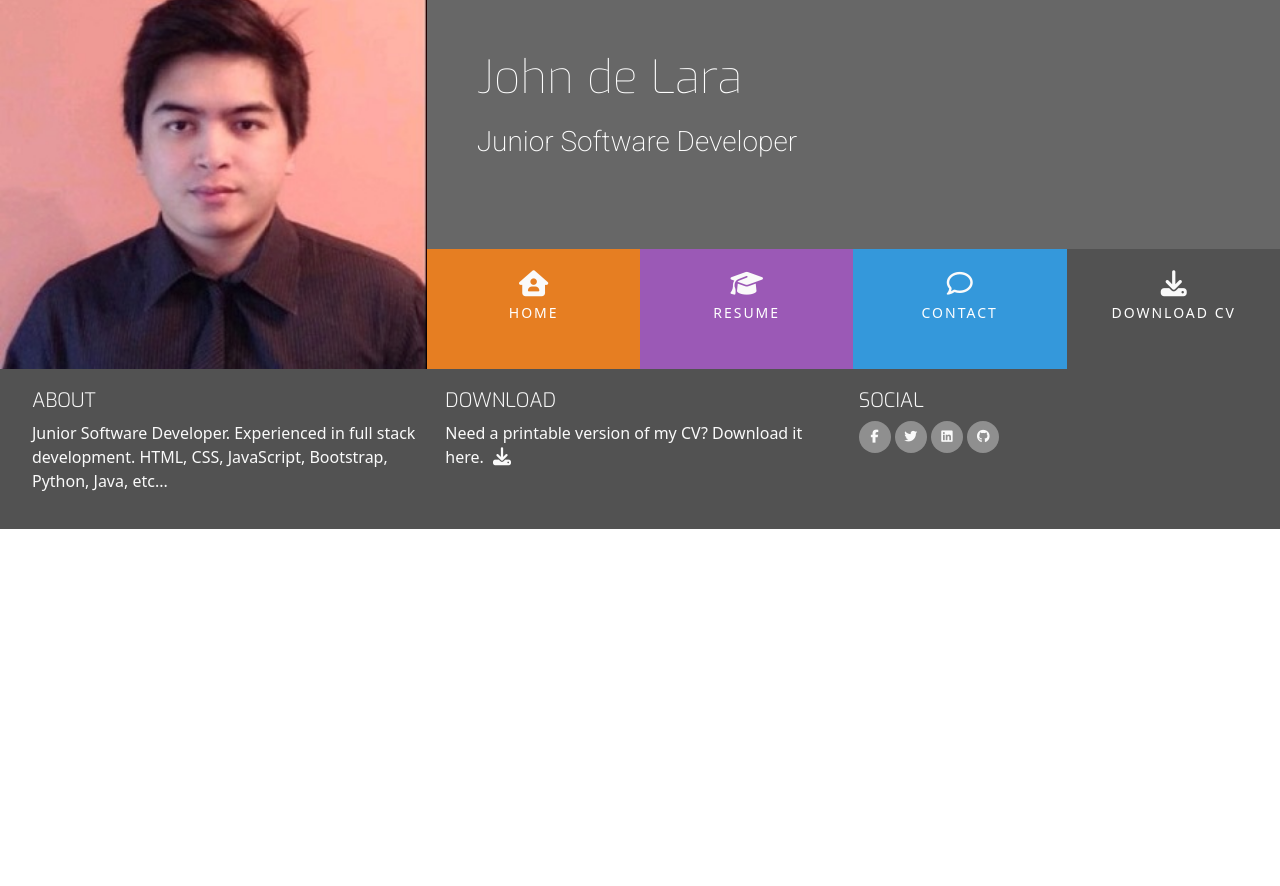
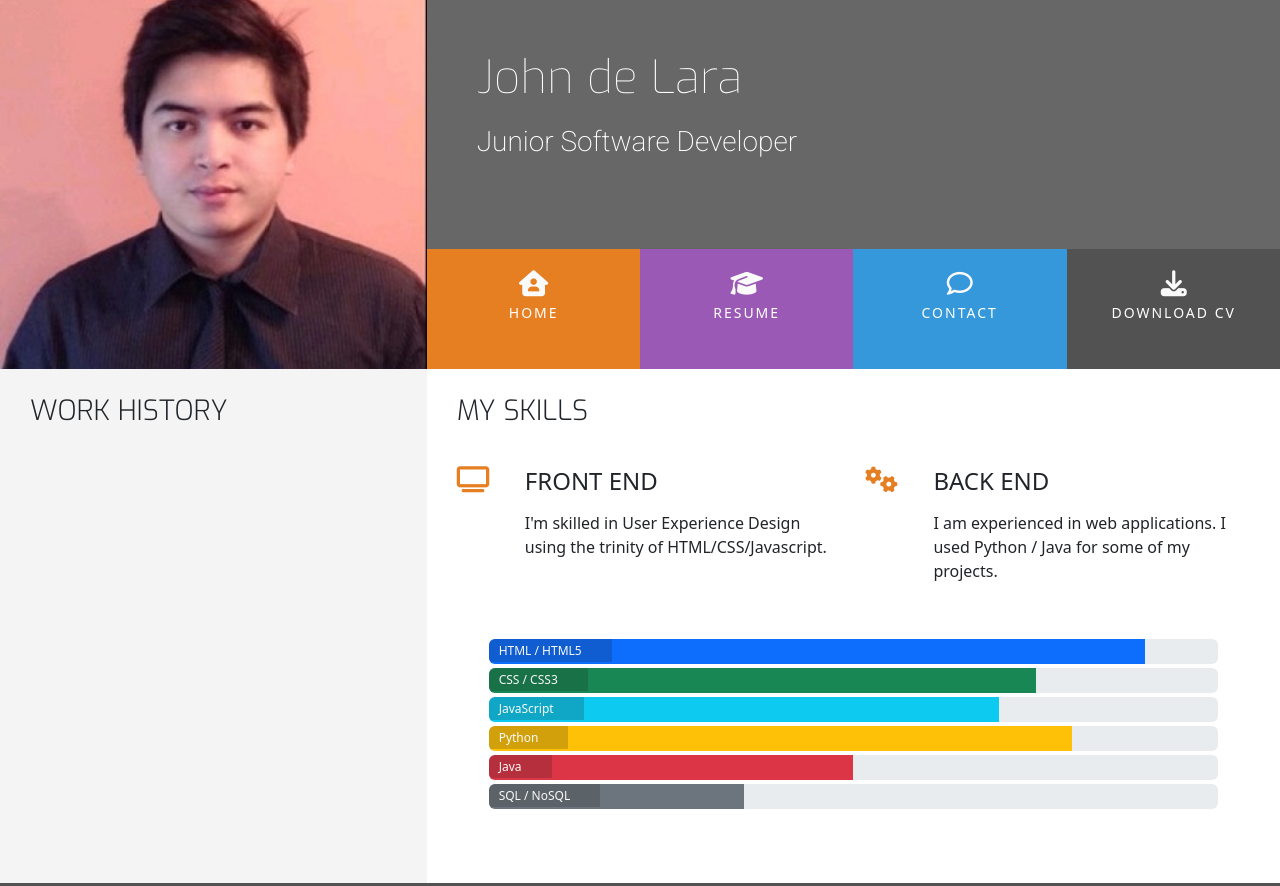
Before and after one commit to Jddelara01/resume, a plain HTML site: page resume.html in a window 1280 px wide. Shown: the top 886 px of the page. Before the commit the page ends 800 px from the top, so only its background shows below. Drawn offline with nearby package versions, Linux system fonts and the light colour scheme.

Commit message:
Add skill section and progress bar and css

```diff
--- a/assets/css/style.css
+++ b/assets/css/style.css
@@ -260,3 +260,24 @@ footer {
     position: relative;
     width: 60%;
 }
+
+/* ---------------------------------Skilss */
+
+.progress {
+    position: relative;
+    height: 25px;
+    margin-bottom: 4px;
+}
+
+.progress-type {
+    position: absolute;
+    left: 0px;
+    font-weight: 400;
+    padding: 3px 30px 2px 10px;
+    color: #fafafa;
+    background-color: rgba(25,25,25,0.2);
+}
+
+.progress-section {
+    margin: 40px 20px;
+}
--- a/resume.html
+++ b/resume.html
@@ -57,8 +57,99 @@
         </div>
     </header>
 
-    <section>
-
+    <section class="container-fluid">
+        <div class="row">
+            <div class="col-md-4 bg-color-personal-info section-column">
+                <div class="row">
+                    <div class="col-12">
+                        <h3 class="section-heading uppercase">
+                            Work History
+                        </h3>
+                    </div>
+                </div>
+            </div>
+            <div class="col-md-8 bg-color-three-reasons section-column">
+                <div class="row">
+                    <div class="col">
+                        <h3 class="section-heading uppercase">My Skills</h3>
+                    </div>
+                </div>
+                <div class="row">
+                    <div class="col-10 offset-1 offset-sm-0 col-sm-4 col-md-6">
+                        <div class="row">
+                            <div class="col-2">
+                                <i class="three-reasons-icon fa fa-tv" aria-hidden="true"></i>
+                            </div>
+                            <div class="col-10">
+                                <h4 class="three-reasons-heading uppercase">Front End</h4>
+                                <p>
+                                    I'm skilled in User Experience Design using the trinity of HTML/CSS/Javascript.
+                                </p>
+                            </div>
+                        </div>
+                    </div>
+                    <div class="col-10 offset-1 offset-sm-0 col-sm-4 col-md-6">
+                        <div class="row">
+                            <div class="col-2">
+                                <i class="three-reasons-icon fa fa-gears" aria-hidden="true"></i>
+                            </div>
+                            <div class="col-10">
+                                <h4 class="three-reasons-heading uppercase">Back End</h4>
+                                <p>
+                                    I am experienced in web applications. I used Python / Java for some of my projects.
+                                </p>
+                            </div>
+                        </div>
+                    </div>
+                </div>
+                <div class="row progress-section">
+                    <div class="col">
+                        <div class="progress">
+                            <div class="progress-bar" role="progressbar" aria-valuenow="90" aria-valuemin="0"
+                                aria-valuemax="100" style="width:90%;">
+                            <span class="sr-only">90% complete</span>
+                            </div>
+                            <span class="progress-type">HTML / HTML5</span>
+                        </div>
+                        <div class="progress">
+                            <div class="progress-bar bg-success" role="progressbar" aria-valuenow="75" aria-valuemin="0"
+                                aria-valuemax="100" style="width:75%;">
+                            <span class="sr-only">75% complete</span>
+                            </div>
+                            <span class="progress-type">CSS / CSS3</span>
+                        </div>
+                        <div class="progress">
+                            <div class="progress-bar bg-info" role="progressbar" aria-valuenow="70" aria-valuemin="0"
+                                aria-valuemax="100" style="width:70%;">
+                            <span class="sr-only">70% complete</span>
+                            </div>
+                            <span class="progress-type">JavaScript</span>
+                        </div>
+                        <div class="progress">
+                            <div class="progress-bar bg-warning" role="progressbar" aria-valuenow="80" aria-valuemin="0"
+                                aria-valuemax="100" style="width:80%;">
+                            <span class="sr-only">80% complete</span>
+                            </div>
+                            <span class="progress-type">Python</span>
+                        </div>
+                        <div class="progress">
+                            <div class="progress-bar bg-danger" role="progressbar" aria-valuenow="50" aria-valuemin="0"
+                                aria-valuemax="100" style="width:50%;">
+                            <span class="sr-only">50% complete</span>
+                            </div>
+                            <span class="progress-type">Java</span>
+                        </div>
+                        <div class="progress">
+                            <div class="progress-bar bg-secondary" role="progressbar" aria-valuenow="35" aria-valuemin="0"
+                                aria-valuemax="100" style="width:35%;">
+                            <span class="sr-only">35% complete</span>
+                            </div>
+                            <span class="progress-type">SQL / NoSQL</span>
+                        </div>
+                    </div>
+                </div>
+            </div>
+        </div>
     </section>
 
     <footer class="container-fluid">
```
